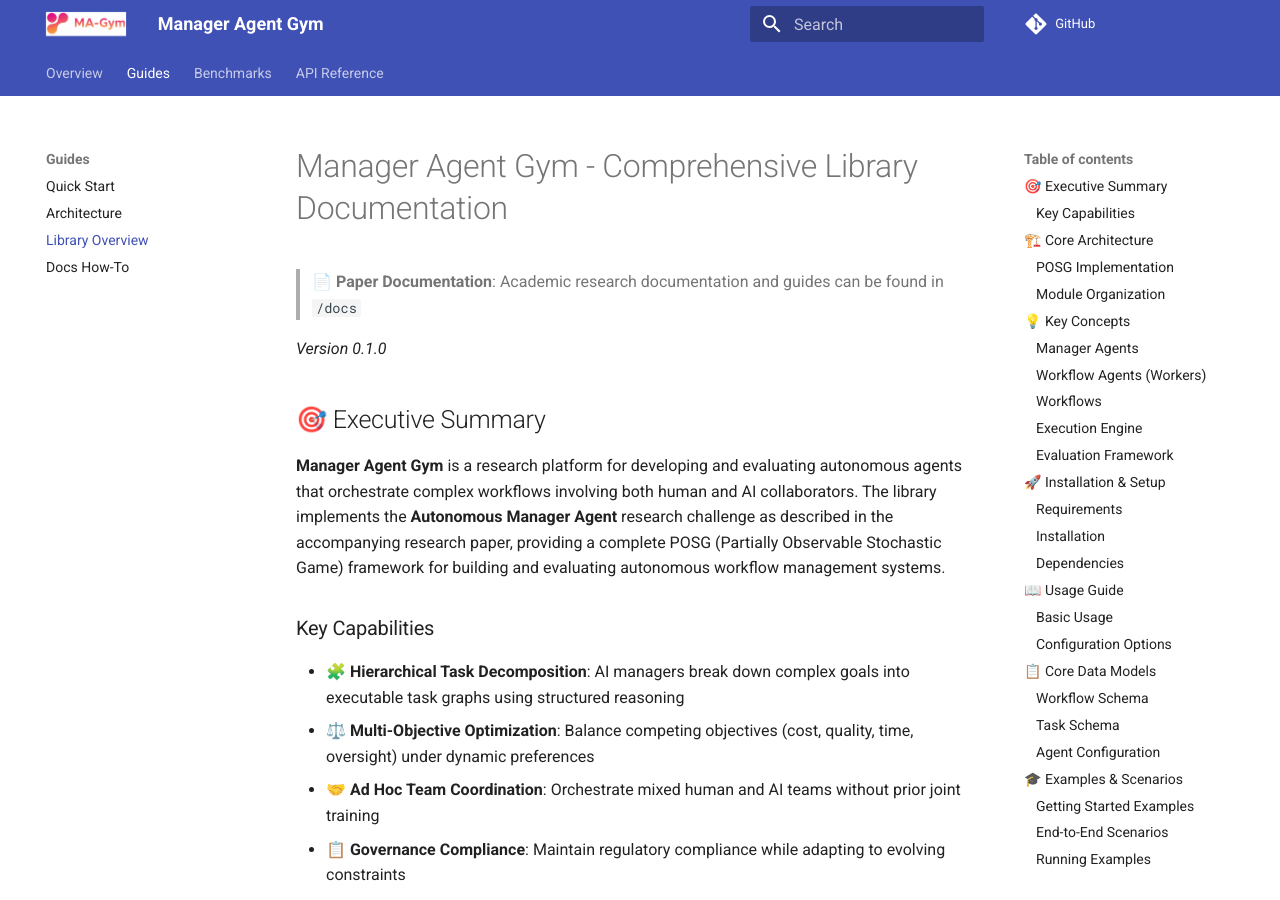
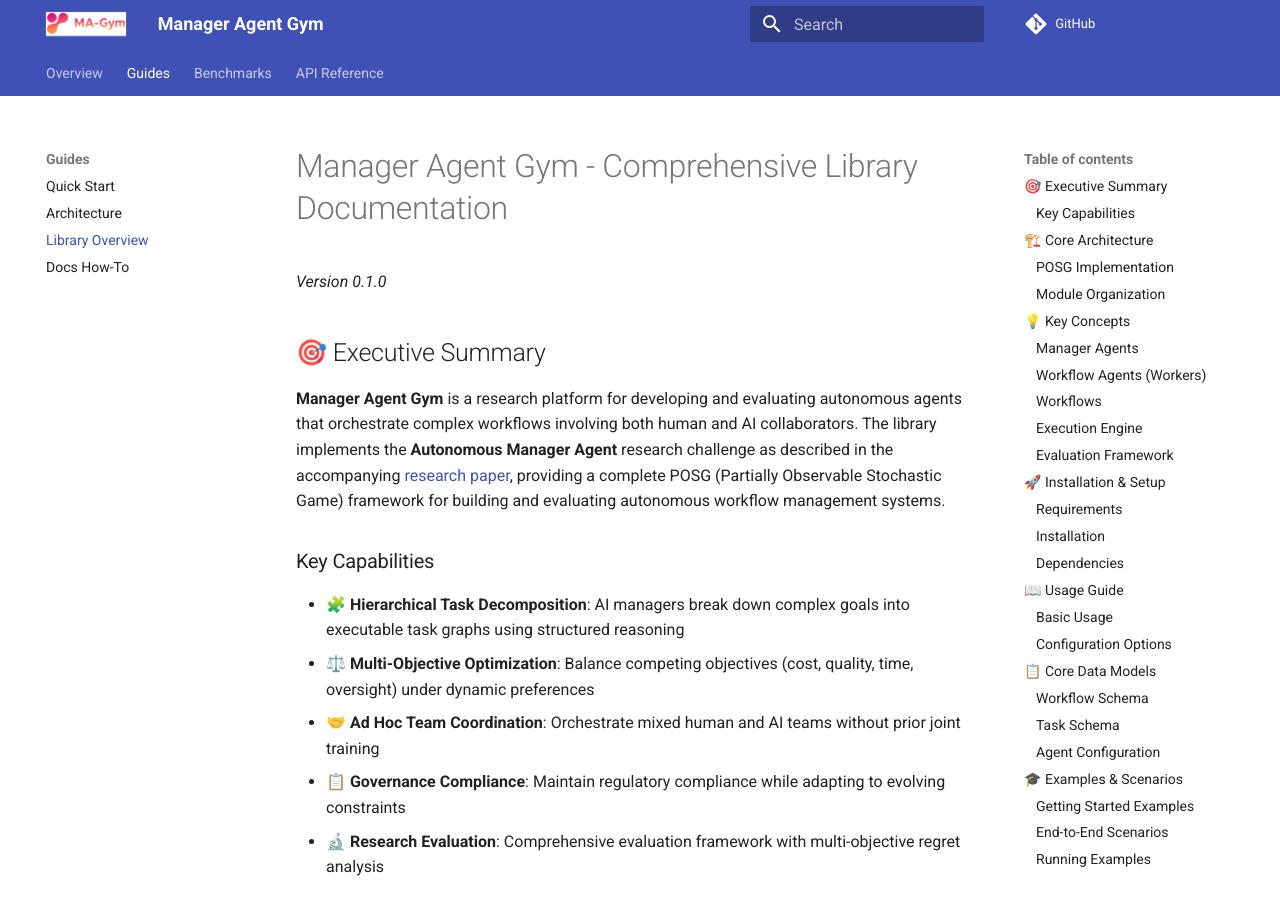
Before and after one commit to DeepFlow-research/manager_agent_gym, an MkDocs documentation site: the page built from docs/LIBRARY_DOCUMENTATION.md, in a window 1280 px wide and 900 px high. Built offline with MkDocs 1.6.1 and Material for MkDocs 9.7.7, drawn with Linux system fonts in a browser that asks for light colours; comment, search, counter and statistics services are not loaded; some of the changed text lies outside the part shown.

Commit message:
Update LIBRARY_DOCUMENTATION.md
pointing paper to arxiv

```diff
--- a/docs/LIBRARY_DOCUMENTATION.md
+++ b/docs/LIBRARY_DOCUMENTATION.md
@@ -1,12 +1,10 @@
 # Manager Agent Gym - Comprehensive Library Documentation
-
-> **📄 Paper Documentation**: Academic research documentation and guides can be found in `/docs`
 
 *Version 0.1.0*
 
 ## 🎯 Executive Summary
 
-**Manager Agent Gym** is a research platform for developing and evaluating autonomous agents that orchestrate complex workflows involving both human and AI collaborators. The library implements the **Autonomous Manager Agent** research challenge as described in the accompanying research paper, providing a complete POSG (Partially Observable Stochastic Game) framework for building and evaluating autonomous workflow management systems.
+**Manager Agent Gym** is a research platform for developing and evaluating autonomous agents that orchestrate complex workflows involving both human and AI collaborators. The library implements the **Autonomous Manager Agent** research challenge as described in the accompanying [research paper](https://arxiv.org/abs/2510.02557), providing a complete POSG (Partially Observable Stochastic Game) framework for building and evaluating autonomous workflow management systems.
 
 ### Key Capabilities
 
@@ -630,7 +628,7 @@
 
 ## 🔗 References
 
-- **Research Paper**: See `docs/Orchestrating_Human_AI_Teams__The_Manager_Agent_as_a_Unifying_Research_Challenge.pdf`
+- **Research Paper**: https://arxiv.org/abs/2510.02557
 - **API Documentation**: Generated reference in `docs/api/`
 - **Architecture Guide**: Technical details in `docs/TECHNICAL_ARCHITECTURE.md`
 - **Research Guide**: Implementation guide in `docs/dev/building-docs.md`
```
